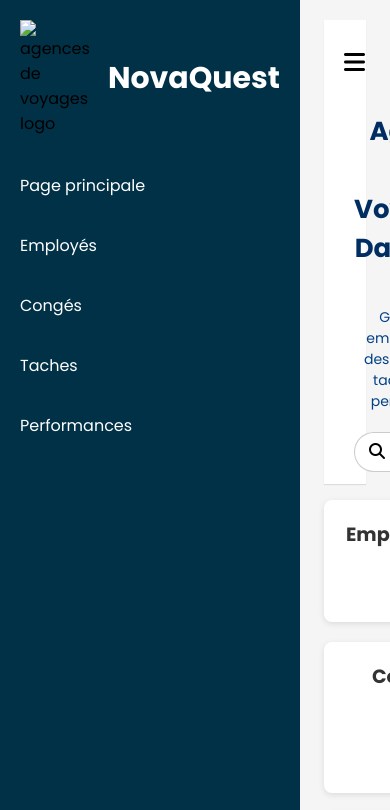
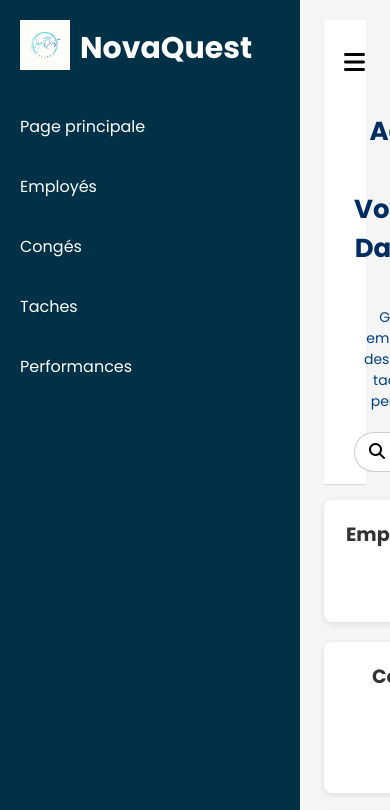
Before and after one commit to yesmine201/Boujelbene_Yesmine_DashboardRH, a plain HTML site: page index.html in a window 390 px wide. Shown: the top 810 px of the page. Drawn offline with Linux system fonts and the light colour scheme.

Commit message:
implémentation d'un fichier html bien structuré avec un header et un menu de navigation et implémentation des styles css pour rendre la structure html responsive, claire et ux/ui-friendly

```diff
--- a/index.html
+++ b/index.html
@@ -12,7 +12,7 @@
     <div class="navigation">
       <ul>
         <li class="brand">
-          <span class="logo"><img src="images/NovaQuest.png" alt="agences de voyages logo"></span>
+          <span class="logo"><img src="NovaQuest.png" alt="agences de voyages logo"></span>
           <span class="titre"><h2>NovaQuest</h2></span>
         </li>
         <li>
```
Also changed, not shown: styles.css (line endings or trailing spaces).
